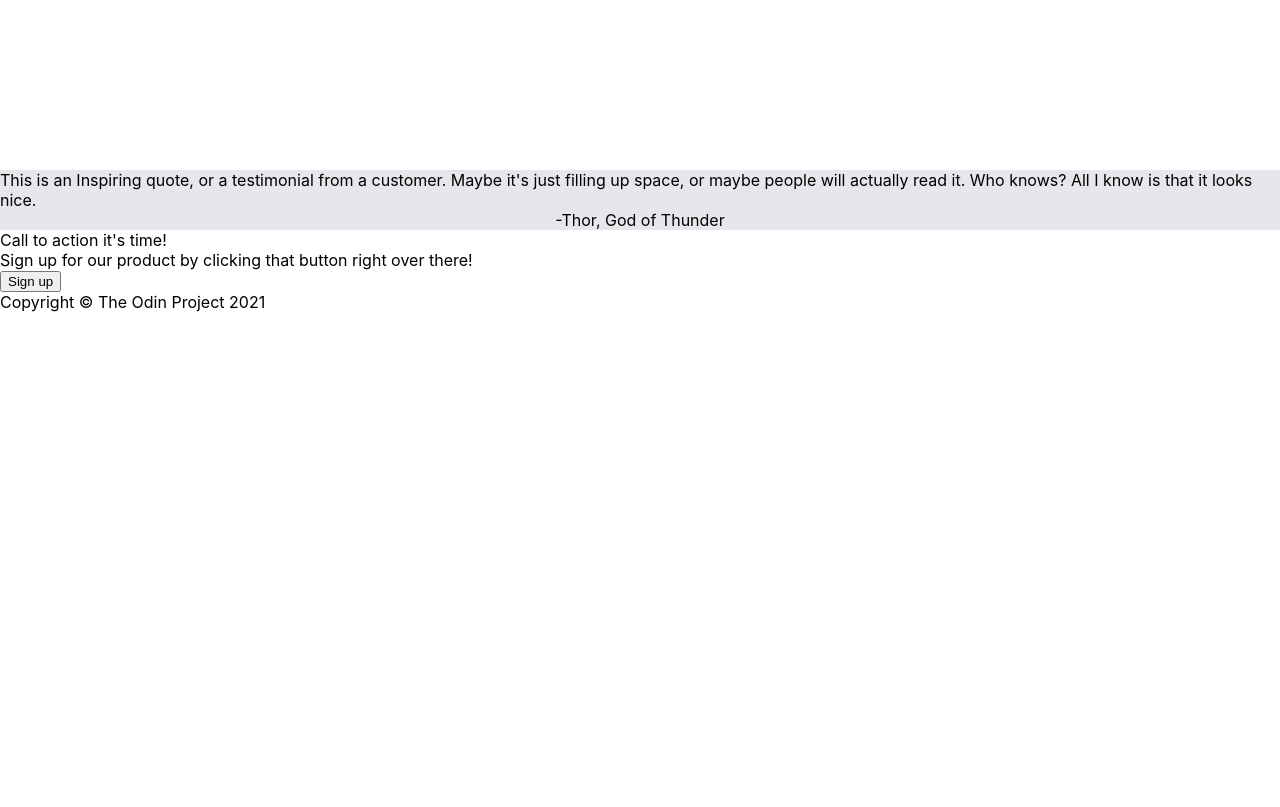
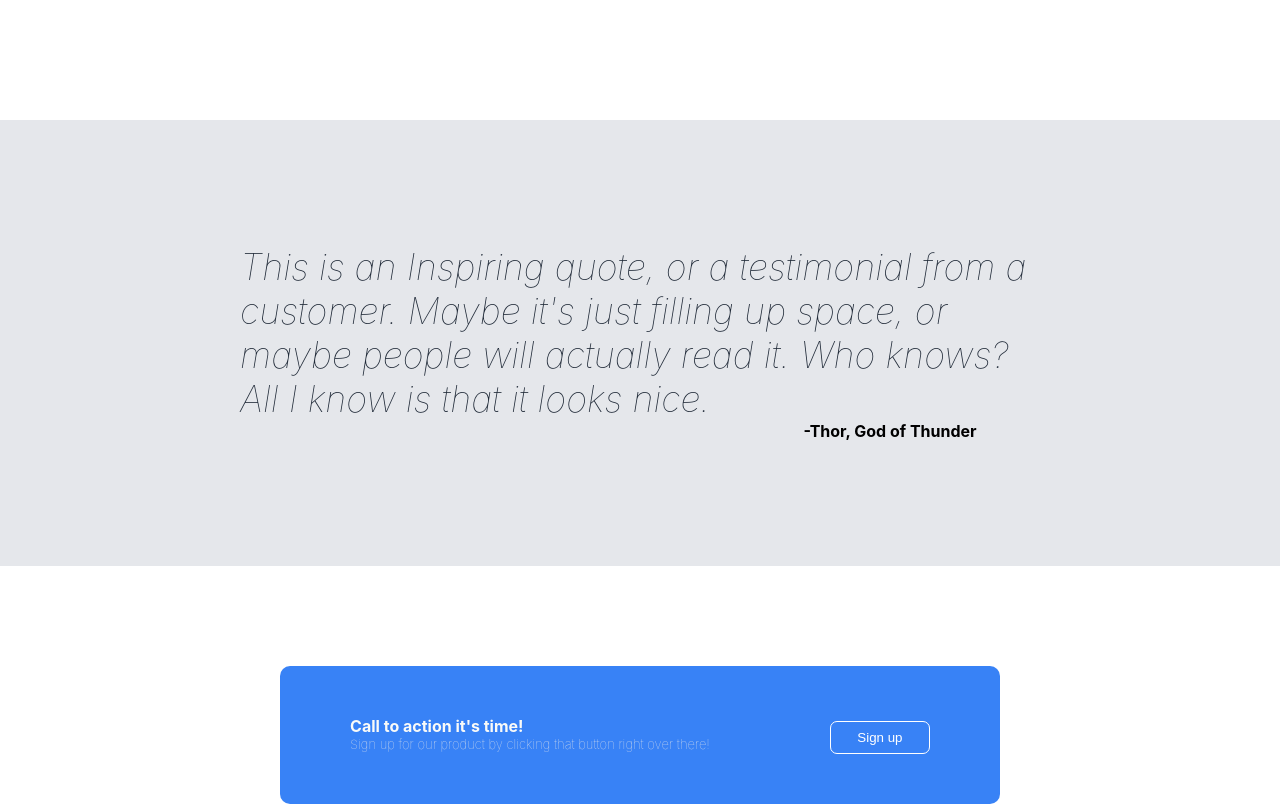
Before and after one commit to Sanchit-Garg5/Odin-LandingPage, a plain HTML site: page index.html in a window 1280 px wide. Shown: the part 900-1707 px from the top of the page. Before the commit the page ends 1212 px from the top, so only its background shows below. Drawn offline with Linux system fonts and the light colour scheme.

Commit message:
added styles for section 4 and footer.

```diff
--- a/style.css
+++ b/style.css
@@ -50,8 +50,9 @@ body {
 .description {
     font-size: 18px;
     color: #e5e7eb;
+    font-weight: lighter;
 }
-.buttons {
+.buttons, .buttons2 {
     margin-top: 5px;
     background-color: #3882f6;
     color: white;
@@ -80,7 +81,7 @@ a {
     flex-direction: column;
     justify-content: center;
     align-items: center;
-    margin-bottom: 200px;
+    margin-bottom: 150px;
 }
 .second-heading {
     color: #1f2937;
@@ -112,4 +113,60 @@ a {
     flex-direction: column;
     justify-content: center;
     align-items: center;
+    padding: 125px 0px 125px 0px;
 }
+
+.quote {
+    max-width: 800px;
+    font-size: 36px;
+    font-style: italic;
+    color: #1f2937;
+    font-weight: lighter;
+}
+
+.byline {
+    font-weight: bold;
+    margin-left: 500px;
+}
+
+.section4 {
+    display: flex;
+    justify-content: center;
+    align-items: center;
+    padding: 100px 0px 100px 0px;
+}
+
+.box {
+    background-color: #3882f6;
+    display: flex;
+    gap: 120px;
+    padding: 50px 70px 50px 70px;
+    border-radius: 10px;
+}
+
+.bold-text {
+    color: #F9FAF8;
+    font-weight: bolder;
+}
+
+.normal-text {
+    color: #e5e7eb;
+    font-weight: lighter;
+    font-size: small;
+}
+
+.buttons2 {
+    border:  1px solid white;
+}
+
+.footer {
+    display: flex;
+    justify-content: center;
+    background-color: #1f2937;
+    align-items: center;
+    padding: 40px;
+}
+.last-text {
+    color: #F9FAF8;
+    font-weight: lighter;
+}
```
